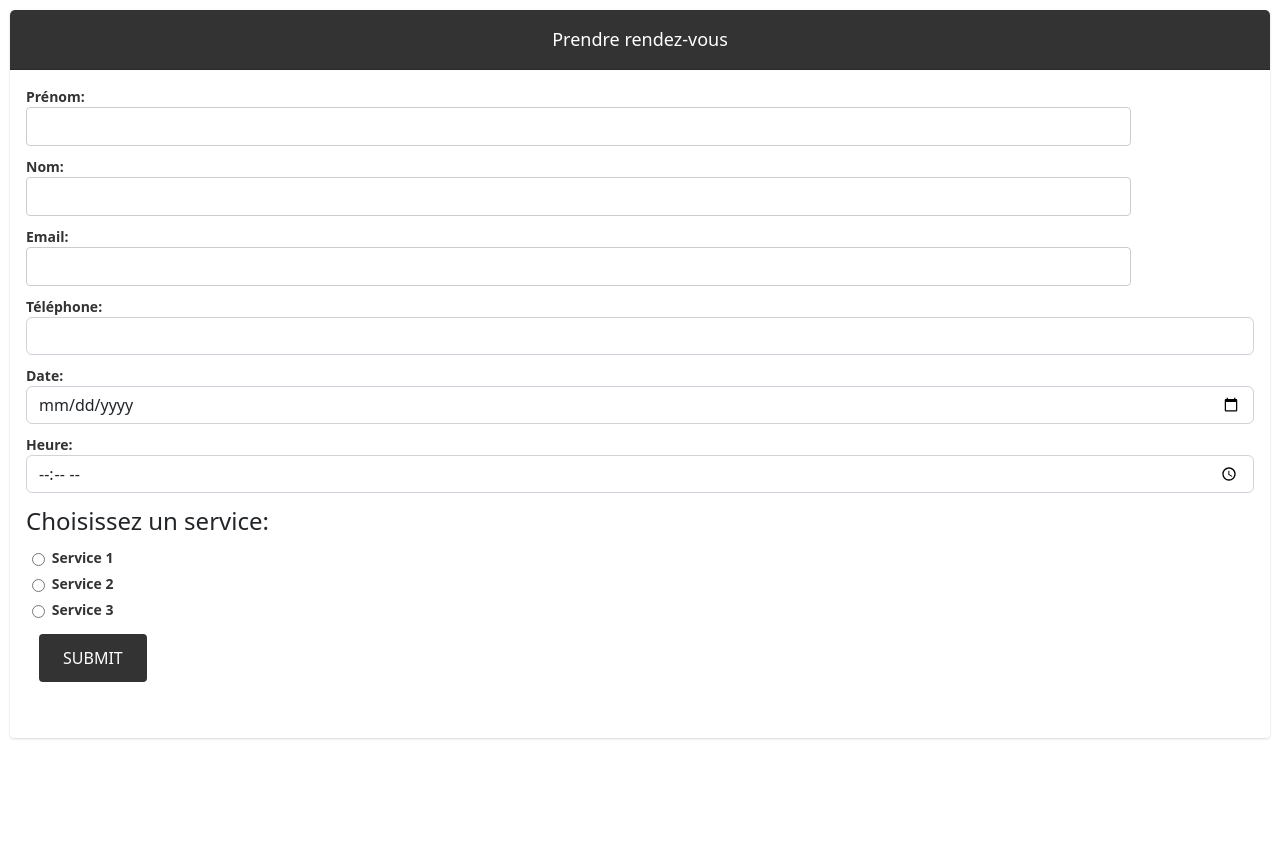
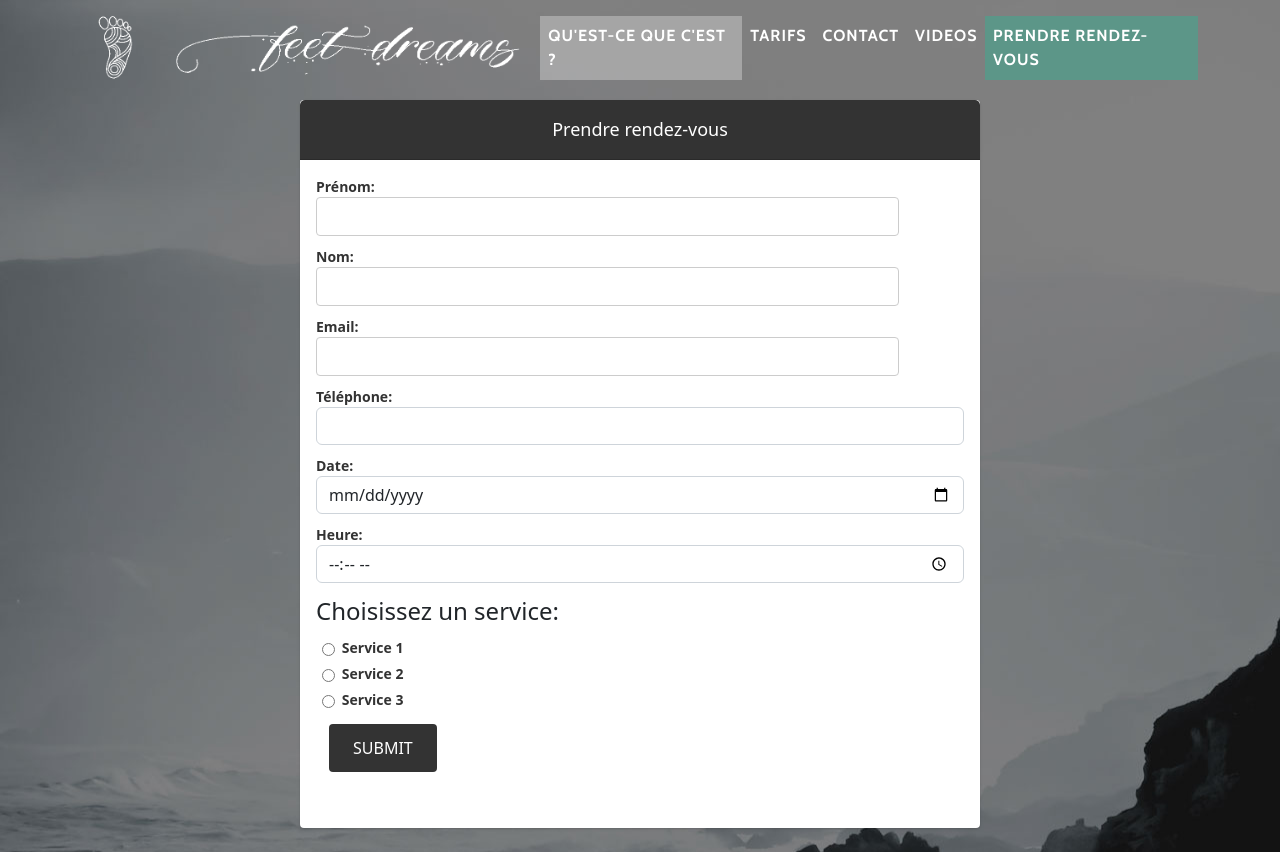
Before and after one commit to PirLucas/Projet_DevIII, a React (Create React App) app in the folder frontend/: page /rendezvous in a window 1280 px wide. Before the commit the page ends 800 px from the top, so only its background shows below. Built offline with nearby package versions, Linux system fonts and the light colour scheme.

Commit message:
rectification du formulaire de rendez-vous

```diff
--- a/frontend/src/components/nav.js
+++ b/frontend/src/components/nav.js
@@ -60,9 +60,9 @@ function NavComponent() {
         <Navbar.Collapse id="responsive-navbar-nav">
           <Nav className="ms-auto">
           <Nav.Link eventKey="1" href="/informations" className="active">Qu'est-ce que c'est ?</Nav.Link>
-      <Nav.Link eventKey="2" href="#tarifs">Tarifs</Nav.Link>
-      <Nav.Link eventKey="3" href="#footerpad">Contact</Nav.Link>
-      <Nav.Link eventKey="4" href="#videos">Videos</Nav.Link>
+      <Nav.Link eventKey="2" href="/#tarifs">Tarifs</Nav.Link>
+      <Nav.Link eventKey="3" href="/#footerpad">Contact</Nav.Link>
+      <Nav.Link eventKey="4" href="/#videos">Videos</Nav.Link>
       <Nav.Link eventKey="5" href="/rendezvous" className="tada animated" style={{backgroundColor: "#5c9688"}}>PRENDRE RENDEZ-VOUS</Nav.Link>
           </Nav>
         </Navbar.Collapse>
--- a/frontend/src/components/rdvFormulaire.css
+++ b/frontend/src/components/rdvFormulaire.css
@@ -4,7 +4,7 @@
     border-radius: 4px;
     box-shadow: 2px 2px 8px rgba(0,0,0,0.1);
     overflow: hidden;
-    margin: 10px;
+    margin: 100px 300px 300px 300px;
 }
 
 .card-header {
--- a/frontend/src/page/rendezvous/index.jsx
+++ b/frontend/src/page/rendezvous/index.jsx
@@ -1,11 +1,14 @@
 import RendezvousFormulaire from "../../components/rdvFormulaire";
 import "./style.css"
 import React from "react";
+import Intro from "../../assets/img/intro-bg.jpg";
+import NavComponent from "../../components/nav";
 
 function Rendezvous() {
 
     return (
-        <div className="rendezvous">
+        <div className="rendezvous" style={{backgroundImage: `url(${Intro})`}}>
+	    <NavComponent/>
             <RendezvousFormulaire/>
         </div>
     );
```
